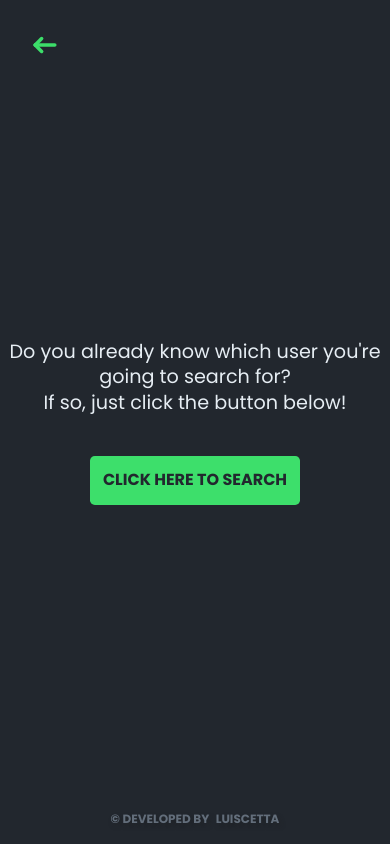
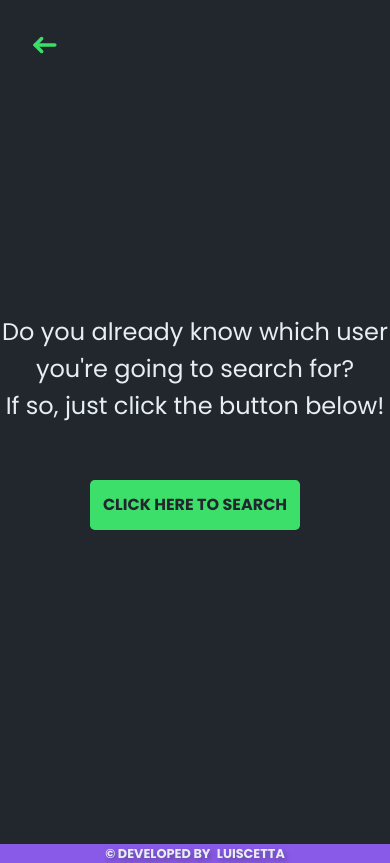
Before and after one commit to luiscetta/github_finder, a React (Vite) app: page /search in a window 390 px wide. Built offline with nearby package versions, Linux system fonts and the light colour scheme.

Commit message:
refactoring footer component

```diff
--- a/src/Pages/Search/styles.scss
+++ b/src/Pages/Search/styles.scss
@@ -108,74 +108,6 @@
     }
 }
 
-// @media screen and (max-width: 834px) {
-//     .search-container {
-//         background-color: var(--black-800);
-//         height: 100%;
-//         display: grid;
-//         place-content: center;
-
-//         // NON-EMPTY SEARCH
-//         .search-result-container {
-//             height: 100%;
-
-//             .search-result-layout {
-//                 display: flex;
-//                 flex-direction: column;
-//                 align-items: center;
-//                 justify-content: center;
-//                 width: 100%;
-//             }
-//         }
-
-//         // EMPTY SEARCH
-//         .search-content {
-//             display: flex;
-//             flex-direction: column;
-//             align-items: center;
-//             justify-content: center;
-//             height: 100vh;
-
-//             .search-title {
-//                 font-size: 1.2rem;
-//                 line-height: 1.6rem;
-//                 margin-bottom: 2.5rem;
-//             }
-
-//             .search-btn {
-//                 font-size: 1rem;
-//                 color: var(--black-800);
-//                 font-weight: bold;
-//                 text-transform: uppercase;
-
-//                 padding: 0.8rem;
-//                 background-color: var(--green-100);
-//                 border: none;
-//                 border-radius: 0.3rem;
-//             }
-//         }
-
-//         .magnifier-btn {
-//             position: fixed;
-//             bottom: 0;
-//             right: 0;
-//             padding: 0.5rem;
-//             border: none;
-//             border-radius: 5rem;
-//             margin: 0 1.5rem 1.5rem 0;
-
-//             box-shadow: 0px 10px 15px -3px rgba(0, 0, 0, 0.281);
-//             background-color: var(--green-100);
-//         }
-
-//         .magnifier-btn:hover {
-//             cursor: pointer;
-//             background-color: #2dad52;
-//             transition: all 0.5s;
-//         }
-//     }
-// }
-
 @media screen and (max-width: 834px) {
     .search-container {
         background-color: var(--black-800);
@@ -194,28 +126,6 @@
                 justify-content: center;
                 width: 100%;
             }
-
-            .search-btn-content {
-                .search-btn {
-                    font-size: 1rem;
-                    color: var(--black-800);
-                    font-weight: bold;
-                    text-transform: uppercase;
-
-                    padding: 0.5rem;
-                    background-color: var(--green-100);
-                    border: none;
-                    border-radius: 0.3rem;
-                    position: absolute;
-                    right: 1%;
-                }
-
-                .search-btn:hover {
-                    cursor: pointer;
-                    background-color: #2dad52;
-                    transition: all 0.5s;
-                }
-            }
         }
 
         // EMPTY SEARCH
@@ -225,43 +135,6 @@
             align-items: center;
             justify-content: center;
             height: 100vh;
-
-            .search-title {
-                font-size: 1.2rem;
-                line-height: 1.6rem;
-                margin-bottom: 2.5rem;
-            }
-
-            .search-btn {
-                font-size: 1rem;
-                color: var(--black-800);
-                font-weight: bold;
-                text-transform: uppercase;
-
-                padding: 0.8rem;
-                background-color: var(--green-100);
-                border: none;
-                border-radius: 0.3rem;
-            }
-        }
-
-        .magnifier-btn {
-            position: fixed;
-            bottom: 0;
-            right: 0;
-            padding: 0.5rem;
-            border: none;
-            border-radius: 5rem;
-            margin: 0 1.5rem 1.5rem 0;
-
-            box-shadow: 0px 10px 15px -3px rgba(0, 0, 0, 0.281);
-            background-color: var(--green-100);
-        }
-
-        .magnifier-btn:hover {
-            cursor: pointer;
-            background-color: #2dad52;
-            transition: all 0.5s;
         }
     }
 }
--- a/src/components/Footer/styles.scss
+++ b/src/components/Footer/styles.scss
@@ -1,8 +1,9 @@
 .footer-container {
     width: 100%;
-    position: fixed;
     bottom: 0;
     left: 0;
+
+    background-color: var(--purple-100);
 
     .footer-content {
         display: flex;
@@ -11,14 +12,15 @@
         width: 100%;
 
         p {
-            color: var(--grey-500);
+            color: var(--grey-100);
             font-weight: bold;
-            font-size: 0.75rem;
+            font-size: 0.8rem;
             text-transform: uppercase;
             text-shadow: 2px 3px 5px #201f1f60;
+            margin: 0;
 
             a {
-                color: var(--grey-500);
+                color: var(--grey-100);
                 margin-left: 0.4rem;
             }
 
```
